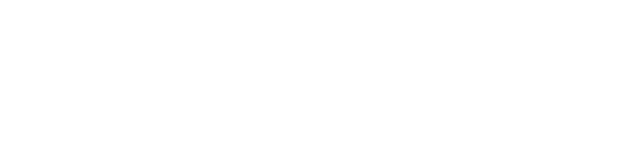
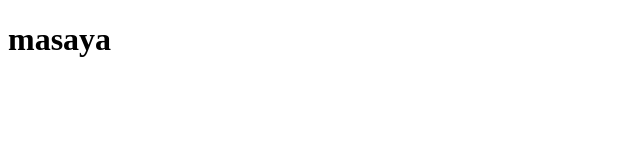
Before and after one commit to Mahv3/remote, a plain HTML site: page index.html in a window 1280 px wide. Shown: the whole page, without its empty margins (0-640 px from the left). Drawn offline with Linux system fonts and the light colour scheme.

Commit message:
HTMLを更新

```diff
--- a/index.html
+++ b/index.html
@@ -10,7 +10,7 @@
 </head>
 
 <body>
-
+    <h1>masaya</h1>
     <script src="js/main.js"></script>
 </body>
 
```
